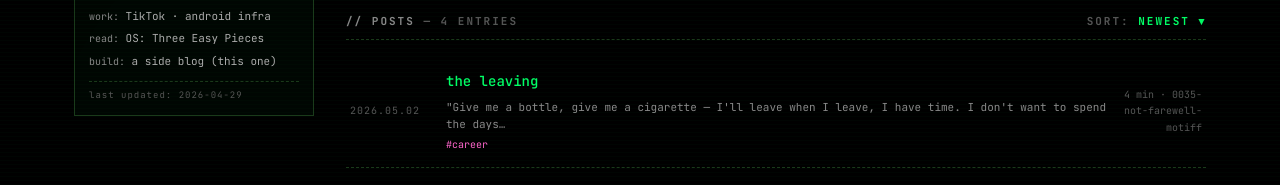
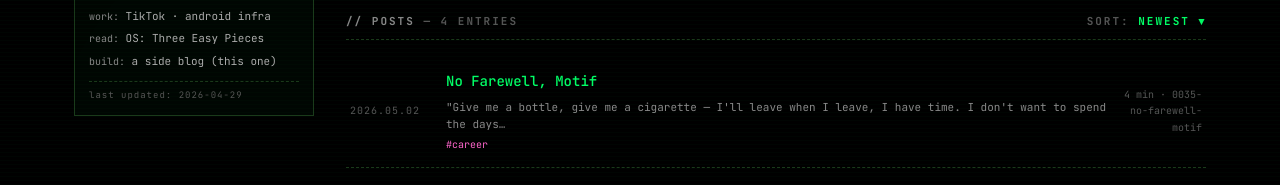
Before and after one commit to 12og3r/12og3r, a React (Vite) app: page /en in a window 1280 px wide. Shown: the part 231-416 px from the top of the page. Built offline with nearby package versions, Linux system fonts and the light colour scheme.

Commit message:
content: complete title rename across slug, body, and chapter title

```diff
--- a/content/posts/0035-no-farewell-motif/en.mdx
+++ b/content/posts/0035-no-farewell-motif/en.mdx
@@ -1,4 +1,4 @@
----chapter: the leaving---
+---chapter: No Farewell, Motif---
 
 "Give me a bottle, give me a cigarette — I'll leave when I leave, I have time. I don't want to spend the days ahead crying alone, unable to move forward."
 
@@ -16,7 +16,7 @@ I've been living inside a preset template my whole life. Hit the milestone, do t
 
 ---chapter: not farewell---
 
-So the title — "Not Farewell, Motiff" — the weight is on "Not Farewell," not on Motiff.
+So the title — "No Farewell, Motif" — the weight is on "No Farewell," not on Motif.
 
 I'm leaving the company, the project, the city. But what I'm taking with me is more than what I'm leaving behind. The engineering rigor, the pressure of working alongside people who are visibly better than you, the experience of building with a team that took design seriously — none of that stays in the building. It's already part of how I work.
 
--- a/content/posts/0035-no-farewell-motif/meta.yaml
+++ b/content/posts/0035-no-farewell-motif/meta.yaml
@@ -1,4 +1,4 @@
-slug: 0035-not-farewell-motiff
+slug: 0035-no-farewell-motif
 date: 2026-05-02
 tags:
   - career
--- a/content/posts/0035-no-farewell-motif/zh.mdx
+++ b/content/posts/0035-no-farewell-motif/zh.mdx
@@ -1,4 +1,4 @@
----chapter: 启程---
+---chapter: No Farewell, Motif---
 
 "给我一瓶酒，再给我一支烟，说走就好，我有的是时间。我不想在未来的日子里，独自哭着无法往前。"
 
```
